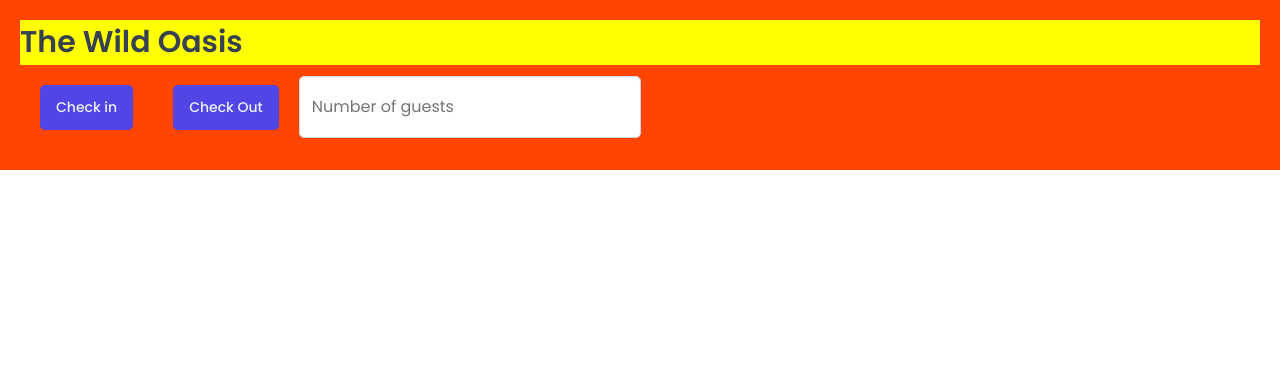
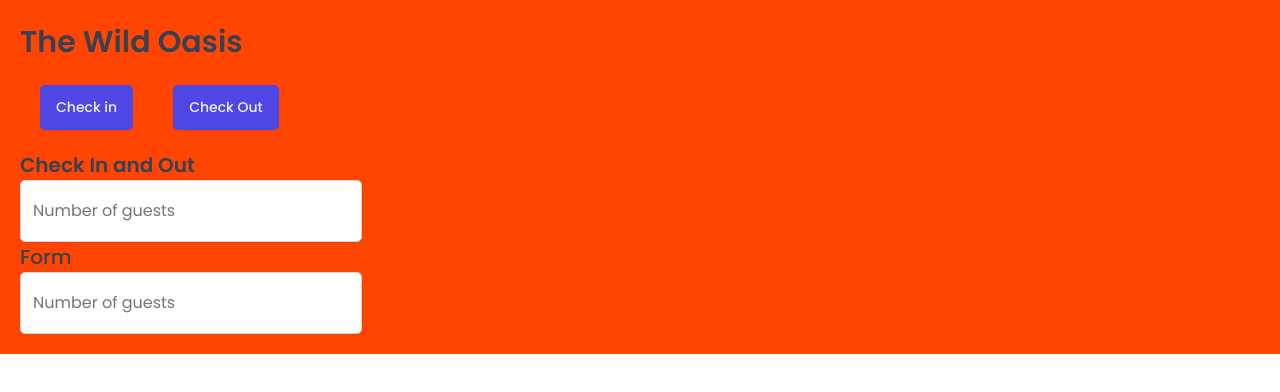
Before and after one commit to FlamingShali/The-Wild-Oasis, a React (Vite) app: page / in a window 1280 px wide. Shown: the top 392 px of the page. Built offline with nearby package versions, Linux system fonts and the light colour scheme; a web font is replaced by a local one.

Commit message:
added first styled components

```diff
--- a/src/App.jsx
+++ b/src/App.jsx
@@ -2,12 +2,7 @@ import styled from "styled-components";
 import GlobalStyles from "./styles/GlobalStyles";
 import Button from "./ui/Button";
 import Input from "./ui/Input";
-
-const H1 = styled.h1`
-  font-size: 30px;
-  font-weight: 600;
-  background-color: yellow;
-`;
+import Heading from "./ui/Heading";
 
 const StyledApp = styled.div`
   background-color: orangered;
@@ -20,10 +15,12 @@ const App = () => {
     <>
       <GlobalStyles />
       <StyledApp>
-        <H1>The Wild Oasis</H1>
+        <Heading as="h1">The Wild Oasis</Heading>
         <Button>Check in</Button>
         <Button>Check Out</Button>
-
+        <Heading as="h2">Check In and Out</Heading>
+        <Input type="number" placeholder="Number of guests" />
+        <Heading as="h3">Form</Heading>
         <Input type="number" placeholder="Number of guests" />
       </StyledApp>
     </>
--- /dev/null
+++ b/src/ui/Heading.jsx
@@ -0,0 +1,29 @@
+import styled, { css } from "styled-components";
+
+// const test = css`
+//   text-align: center;
+//   ${10 > 5 && "background-color: yellow"}
+// `;
+
+const Heading = styled.h1`
+  ${(props) =>
+    props.as === "h1" &&
+    css`
+      font-size: 30px;
+      font-weight: 600;
+    `}
+  ${(props) =>
+    props.as === "h2" &&
+    css`
+      font-size: 2rem;
+      font-weight: 600;
+    `}
+  ${(props) =>
+    props.as === "h3" &&
+    css`
+      font-size: 2rem;
+      font-weight: 500;
+    `}
+`;
+
+export default Heading;
```
Also changed, not shown: 1 other file (tests, documents, lock files or other folders).
